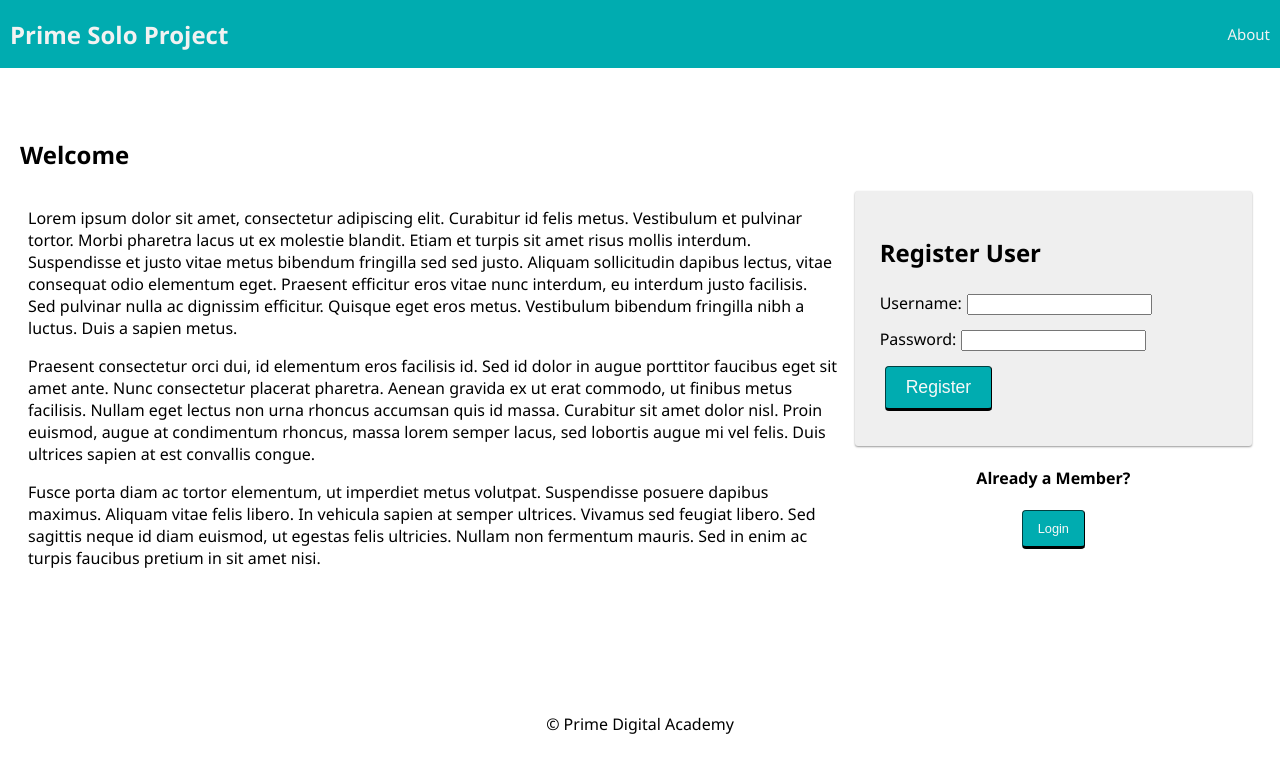
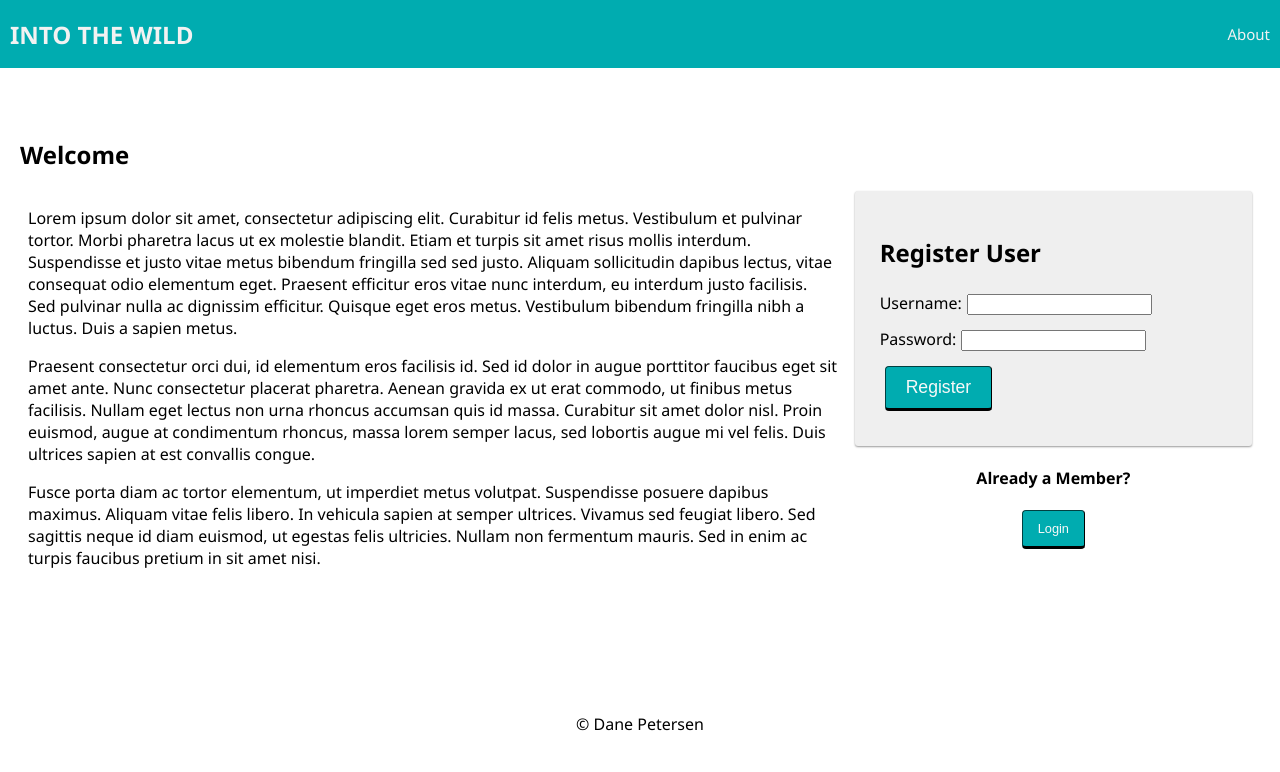
Before and after one commit to DanePete/Solo-into-the-wild, a React (Create React App) app: page /#/home in a window 1280 px wide. Shown: the top 772 px of the page. Built offline with nearby package versions, Linux system fonts and the light colour scheme; no server answers.

Commit message:
changed footer

```diff
--- a/src/components/Footer/Footer.jsx
+++ b/src/components/Footer/Footer.jsx
@@ -7,7 +7,7 @@ import './Footer.css';
 // or even care what the redux state is, so it doesn't need 'connect()'
 
 function Footer() {
-  return <footer>&copy; Prime Digital Academy</footer>;
+  return <footer>&copy; Dane Petersen</footer>;
 }
 
 export default Footer;
--- a/src/components/Nav/Nav.jsx
+++ b/src/components/Nav/Nav.jsx
@@ -10,7 +10,7 @@ function Nav() {
   return (
     <div className="nav">
       <Link to="/home">
-        <h2 className="nav-title">Prime Solo Project</h2>
+        <h2 className="nav-title">INTO THE WILD</h2>
       </Link>
       <div>
         {/* If no user is logged in, show these links */}
```
